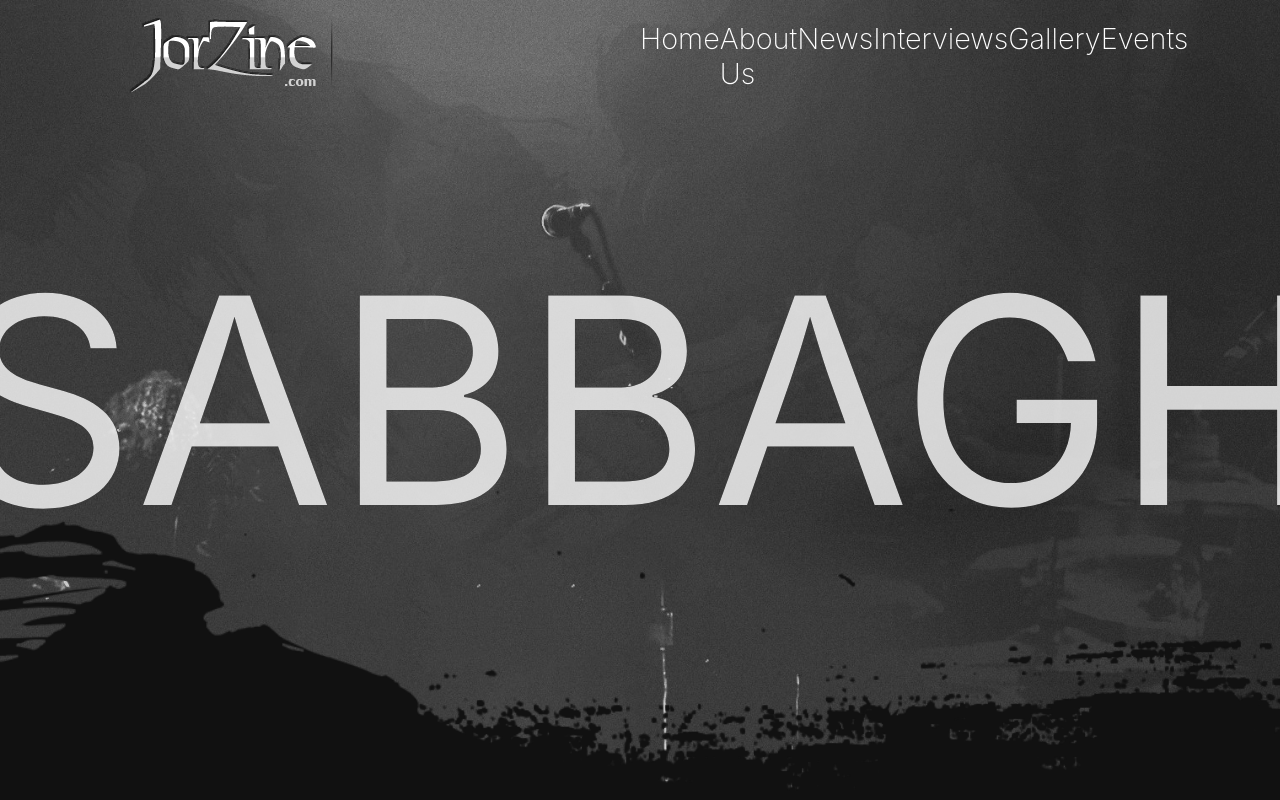
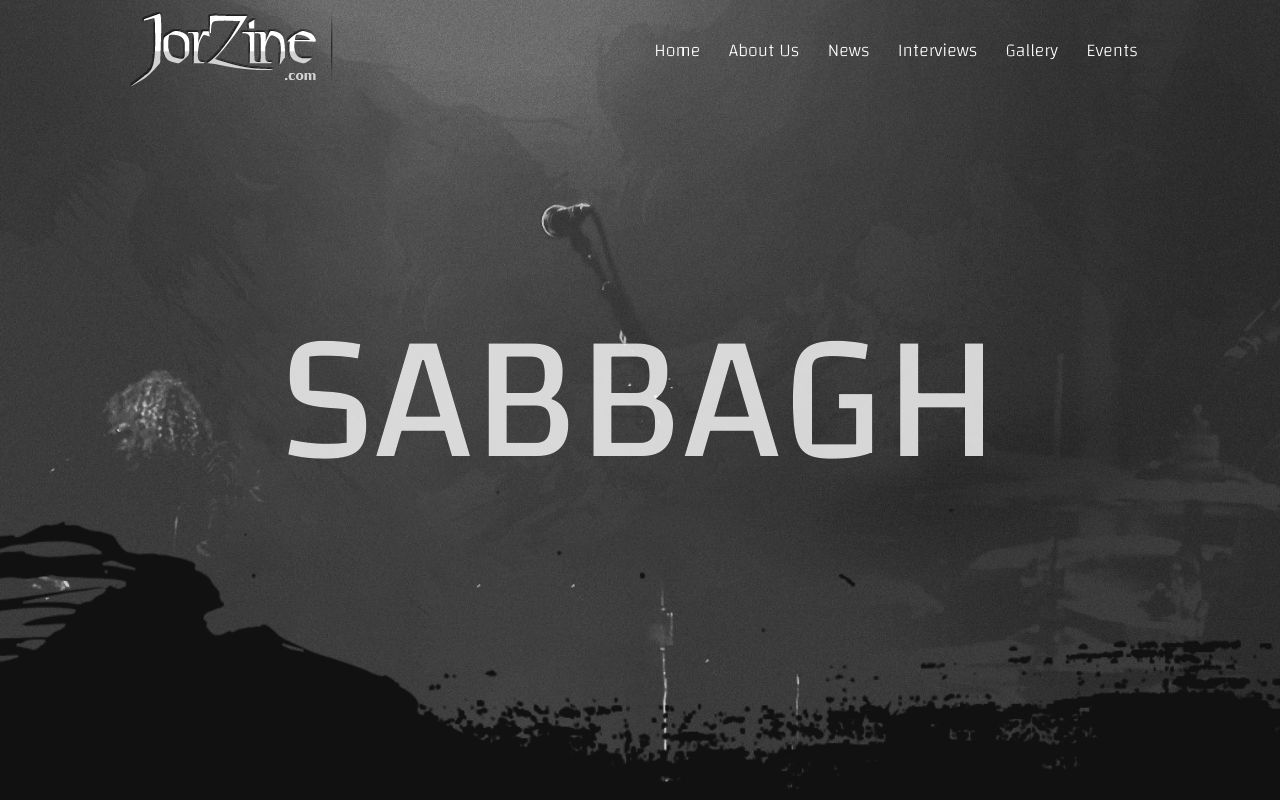
Before and after one commit to amerkhanfar/Jorzine, a Next.js app: page / in a window 1280 px wide. Shown: the top 800 px of the page. Built offline with nearby package versions, Linux system fonts and the light colour scheme.

Commit message:
added some global styles

```diff
--- a/styles/globals.css
+++ b/styles/globals.css
@@ -1,9 +1,12 @@
+@import url("https://fonts.googleapis.com/css2?family=Roboto:ital,wght@0,100;0,300;0,400;0,500;0,700;0,900;1,100;1,300;1,400;1,500;1,700;1,900&display=swap");
+@import url("https://fonts.googleapis.com/css2?family=Changa:wght@200;300;400;500;600;700;800&display=swap");
 html,
 body {
   padding: 0;
   margin: 0;
-  font-family: -apple-system, BlinkMacSystemFont, Segoe UI, Roboto, Oxygen,
-    Ubuntu, Cantarell, Fira Sans, Droid Sans, Helvetica Neue, sans-serif;
+  font-family: "Changa", sans-serif;
+  scroll-behavior: smooth;
+  font-size: 10px;
 }
 
 a {
@@ -13,6 +16,18 @@
 
 * {
   box-sizing: border-box;
+  overflow-x: hidden;
+}
+
+::-webkit-scrollbar {
+  width: 0.6rem;
+  background-color: #6e6e6e;
+}
+
+::-webkit-scrollbar-thumb {
+  width: 0.5rem;
+  background-color: black;
+  border-radius: 20px;
 }
 
 @media (prefers-color-scheme: dark) {
@@ -24,3 +39,9 @@
     background: black;
   }
 }
+
+@media screen and (max-width: 600px) {
+  html {
+    font-size: 7px;
+  }
+}
```
